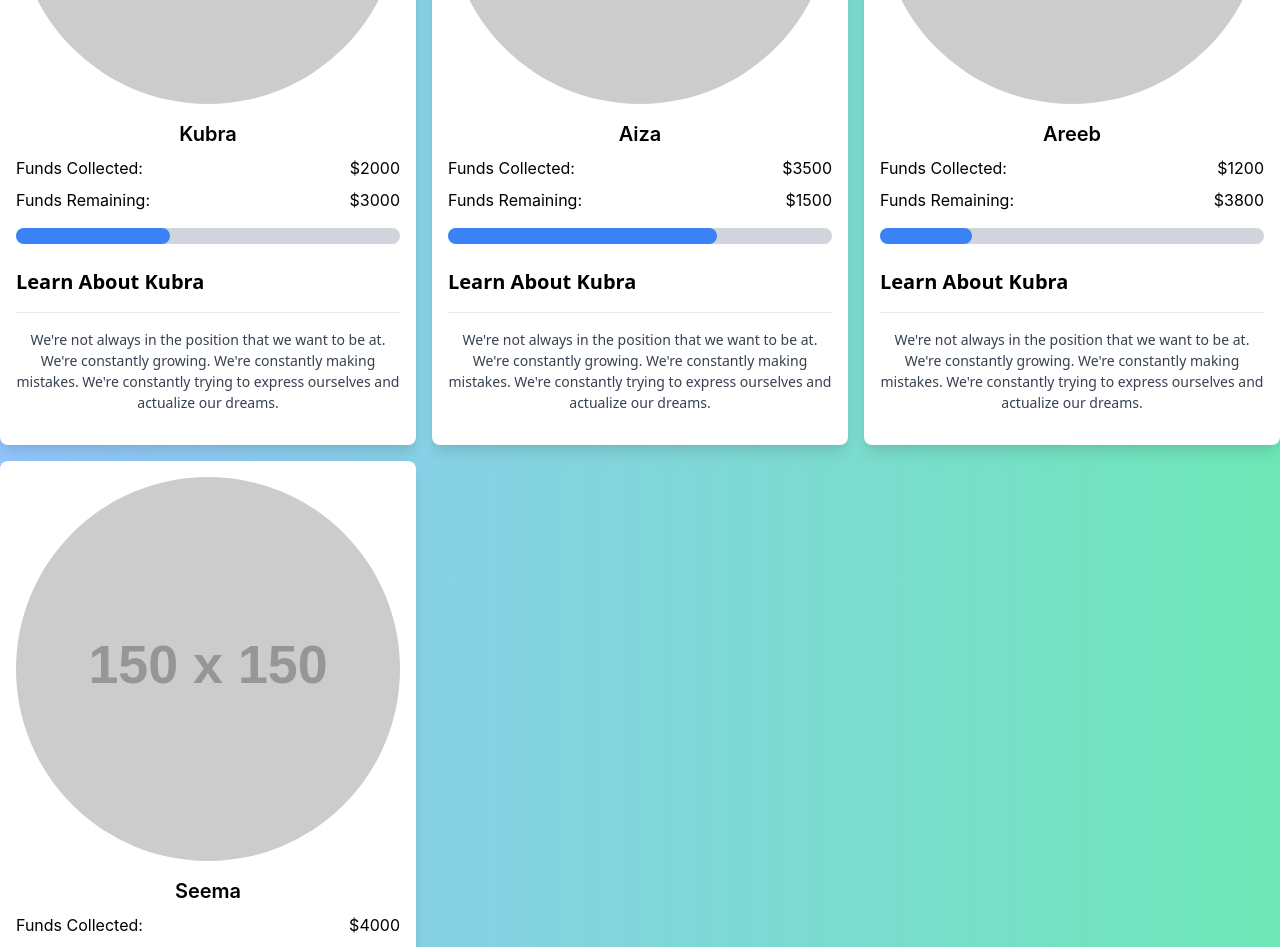
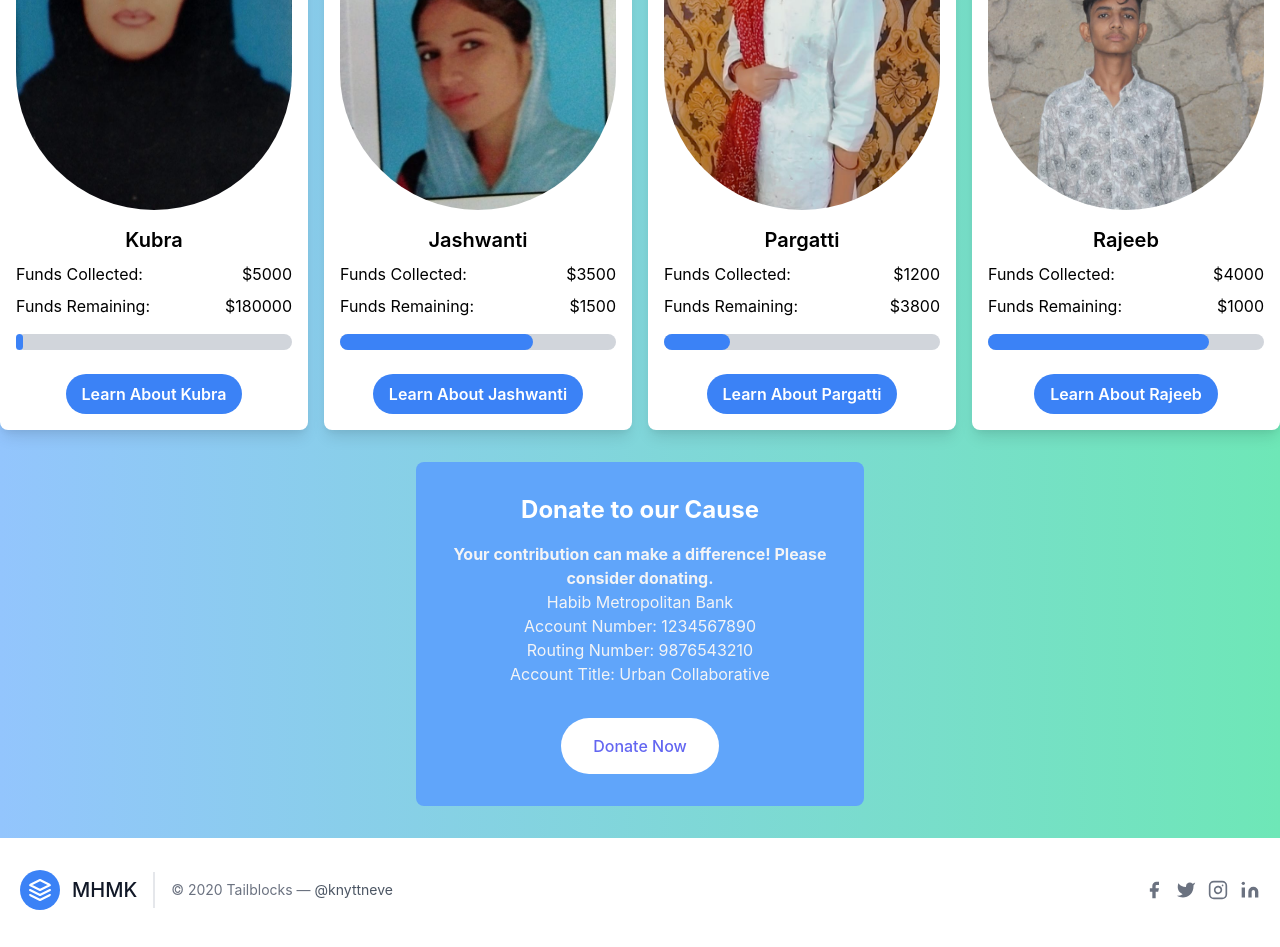
Before and after one commit to am07127/INotebook, a React (Create React App) app: page /donation in a window 1280 px wide. Shown: the part 440-1387 px from the top of the page. Built offline with nearby package versions, Linux system fonts and the light colour scheme.

Commit message:
made changes to donation page

```diff
--- a/src/components/accordion.js
+++ /dev/null
@@ -1,26 +0,0 @@
-import React from "react";
-import {
-  Accordion,
-  AccordionHeader,
-  AccordionBody,
-} from "@material-tailwind/react";
-
-export function DefaultAccordion() {
-  const [open, setOpen] = React.useState(1);
-
-  const handleOpen = (value) => setOpen(open === value ? 0 : value);
-
-  return (
-    <>
-      <Accordion open={open === 1}>
-        <AccordionHeader onClick={() => handleOpen(1)}>Learn About Kubra</AccordionHeader>
-        <AccordionBody>
-          We&apos;re not always in the position that we want to be at. We&apos;re constantly
-          growing. We&apos;re constantly making mistakes. We&apos;re constantly trying to express
-          ourselves and actualize our dreams.
-        </AccordionBody>
-      </Accordion>
-    </>
-  );
-}
-export default DefaultAccordion;
--- a/src/components/donation.js
+++ b/src/components/donation.js
@@ -1,47 +1,70 @@
 import React from "react";
-import Combobox from "./combobox";
-import Accordion from "./accordion";
+// import Combobox from "./combobox";
+import { useState } from "react";
+
 const cardData = [
   {
     id: 1,
     name: "Kubra",
-    collected: 2000,
-    total: 5000,
+    collected: 5000,
+    total: 185000,
+    image: "/PICTURES/KUBRA.jpg",
+    description:
+      "An aspiring beautician and mother of three, Kubra is looking forward to pursue her passion by setting up a home studio for which she needs your assistance",
   },
   {
     id: 2,
-    name: "Aiza",
+    name: "Jashwanti",
     collected: 3500,
     total: 5000,
+    image: "/PICTURES/JASHWANTI.jpg",
   },
   {
     id: 3,
-    name: "Areeb",
+    name: "Pargatti",
     collected: 1200,
     total: 5000,
+    image: "/PICTURES/PARGATTI.jpg",
   },
   {
     id: 4,
-    name: "Seema",
+    name: "Rajeeb",
     collected: 4000,
     total: 5000,
-  }
+    image: "/PICTURES/RAJEEB.jpg",
+  },
 ];
 
 const DonationPage = () => {
+  const numberOfColumns = Math.min(cardData.length, 5); // Let's say maximum 4 columns for large screens
+
+  // Use the calculated number of columns in your className
+  const gridClass = `grid grid-cols-1 md:grid-cols-${numberOfColumns} gap-4`;
+  const [openAccordion, setOpenAccordion] = useState(null);
+
+  const handleAccordionClick = (personId) => {
+    // If the clicked accordion is already open, close it. Otherwise, open it.
+    setOpenAccordion((prevOpenAccordion) =>
+      prevOpenAccordion === personId ? null : personId
+    );
+  };
   return (
-    <div className="bg-gradient-to-r from-blue-300 to-green-300 min-h-screen flex flex-col items-center justify-center">
-      <div className="container mx-auto mt-8">
-        <div className="grid grid-cols-1 md:grid-cols-3 gap-4">
+    <div className="bg-gradient-to-r from-blue-300 to-green-300 min-h-screen flex flex-col items-center justify-center py-8">
+      <h1 className="text-6xl text-blue-800 font-bold mb-4">
+        Make a Donation, Change a Life
+      </h1>
+      <div className="container mx-auto mt-8 py-8">
+        <div className={gridClass}>
           {cardData.map((person) => (
             <div
               key={person.id}
               className="bg-white rounded-lg shadow-lg p-4 transition duration-300 transform hover:scale-105"
             >
               <img
-                src={`https://via.placeholder.com/150?text=${person.name}`}
+                src={`${person.image}`}
                 alt={person.name}
-                className="w-full h-auto rounded-full"
+                className="w-full h-full rounded-full object-cover object-center"
+                style={{ maxHeight: "350px" }}
               />
               <h3 className="text-xl font-semibold mt-4">{person.name}</h3>
               <div className="flex justify-between mt-2">
@@ -64,13 +87,25 @@ const DonationPage = () => {
                 </div>
               </div>
               <div className="flex justify-between mt-2">
-                <Accordion/>
+                <button
+                  className="accordion-header bg-blue-500 hover:bg-blue-700 text-white font-semibold py-2 px-4 rounded-full inline-block mx-auto mt-4 focus:outline-none text-center"
+                  onClick={() => handleAccordionClick(person.id)}
+                >
+                  Learn About {person.name}
+                </button>
               </div>
+              {openAccordion === person.id && (
+                <div className="accordion-body bg-gray-100 p-4 border-t border-gray-200 py-2">
+                  <p className="text-lg text-gray-800 font-serif">
+                    {person.description}
+                  </p>
+                </div>
+              )}
             </div>
           ))}
         </div>
       </div>
-      <div
+      {/* <div
         className="bg-white p-8 rounded-md shadow-md w-96"
         style={{ margin: "50px" }}
       >
@@ -144,6 +179,30 @@ const DonationPage = () => {
             Submit Donation
           </button>
         </form>
+      </div> */}
+      <div className="bg-blue-400 rounded-lg px-6 py-8 max-w-md mx-auto text-center">
+        <h2 className="text-2xl font-bold text-white mb-4">
+          Donate to our Cause
+        </h2>
+
+        <p className="text-gray-100">
+          <strong>
+            Your contribution can make a difference! Please consider donating.
+          </strong>
+        </p>
+        <p className="text-gray-100">Habib Metropolitan Bank</p>
+        <p className="text-gray-100">Account Number: 1234567890</p>
+        <p className="text-gray-100">Routing Number: 9876543210</p>
+        <p className="text-gray-100">Account Title: Urban Collaborative</p>
+
+        <a
+          href="https://forms.gle/qKVhQ5A75tQxHQDP8"
+          target="_blank"
+          rel="noreferrer"
+          className="bg-white text-indigo-500 mt-8 rounded-full py-4 px-8 inline-block font-medium hover:bg-indigo-600 hover:text-white transition duration-200"
+        >
+          Donate Now
+        </a>
       </div>
     </div>
   );
--- /dev/null
+++ b/src/context/DonationContext.js
@@ -0,0 +1,5 @@
+import { createContext } from "react";
+
+const DonationContext = createContext();
+
+export default DonationContext;
```
Also changed, not shown: src/context/DonationState.js (added, +41 -0 lines).
